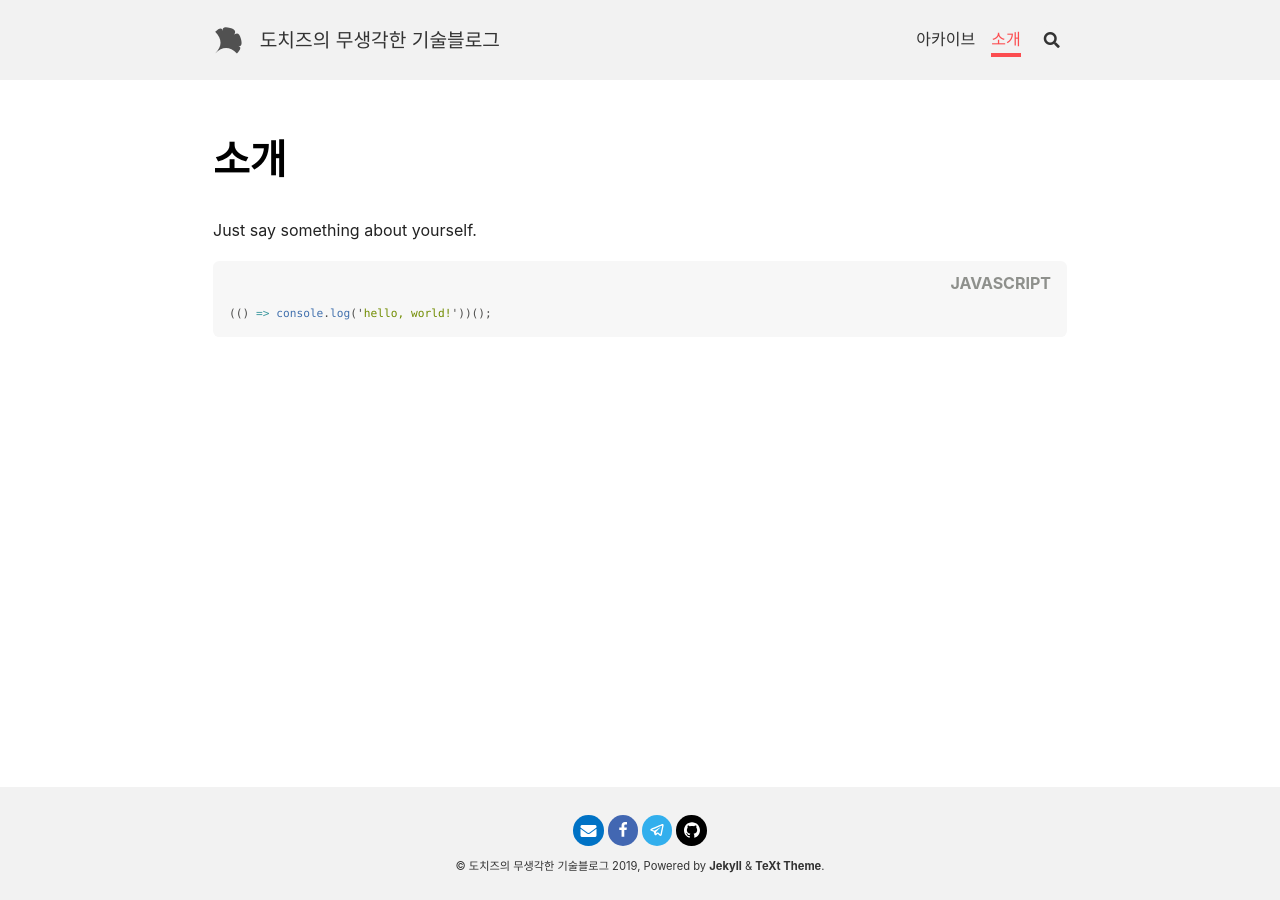
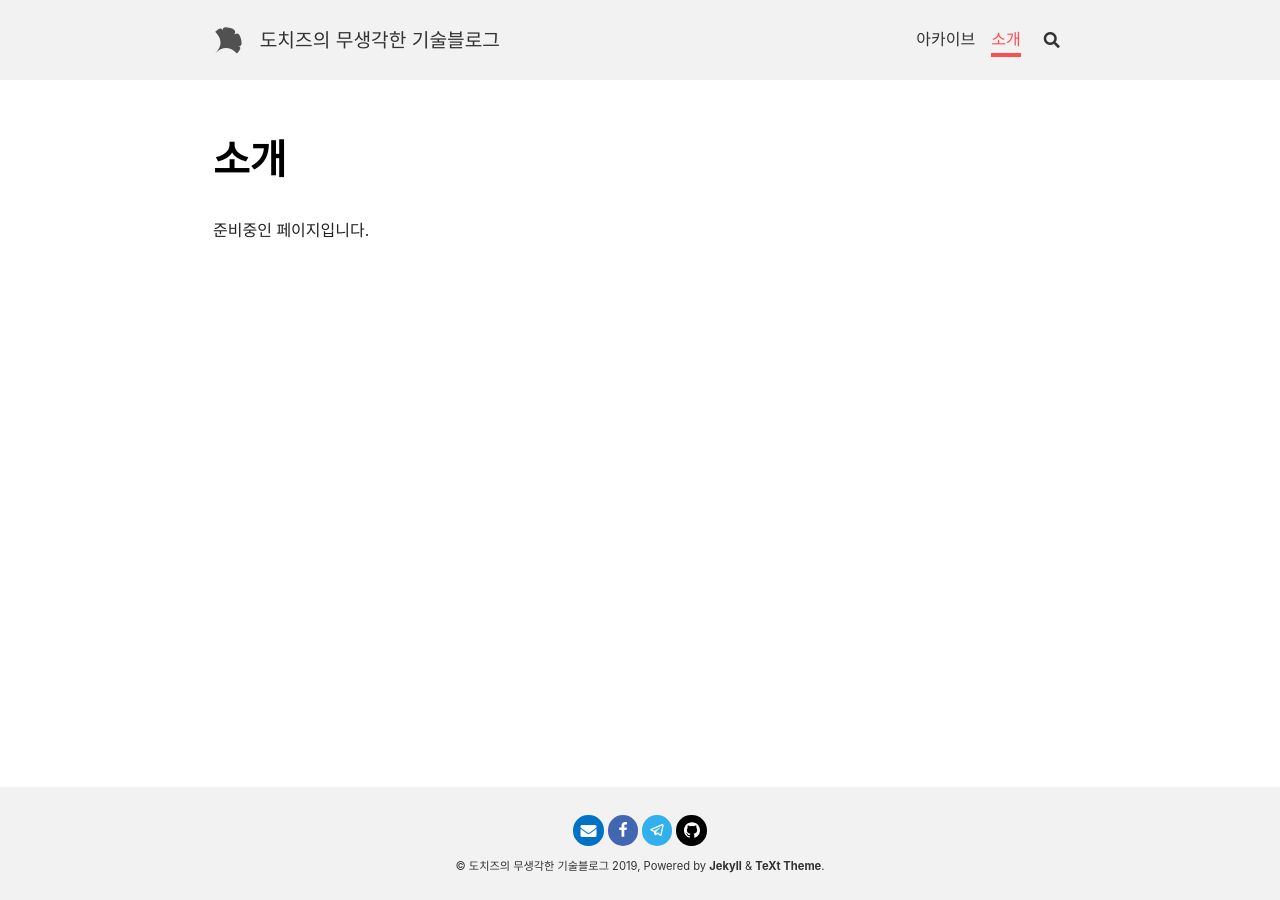
Before and after one commit to DOCHIS/dochis.github.io, a Jekyll site: the page built from about.md, in a window 1280 px wide. Built offline with Jekyll 4.4.1, drawn with Linux system fonts in a browser that asks for light colours; nearby versions of some CDN libraries; comment, search, counter and statistics services are not loaded.

Commit message:
Update about.md

```diff
--- a/about.md
+++ b/about.md
@@ -18,8 +18,4 @@ titles:
 key: page-about
 ---
 
-Just say something about yourself.
-
-{% highlight javascript %}
-(() => console.log('hello, world!'))();
-{% endhighlight %}
+준비중인 페이지입니다.
```
